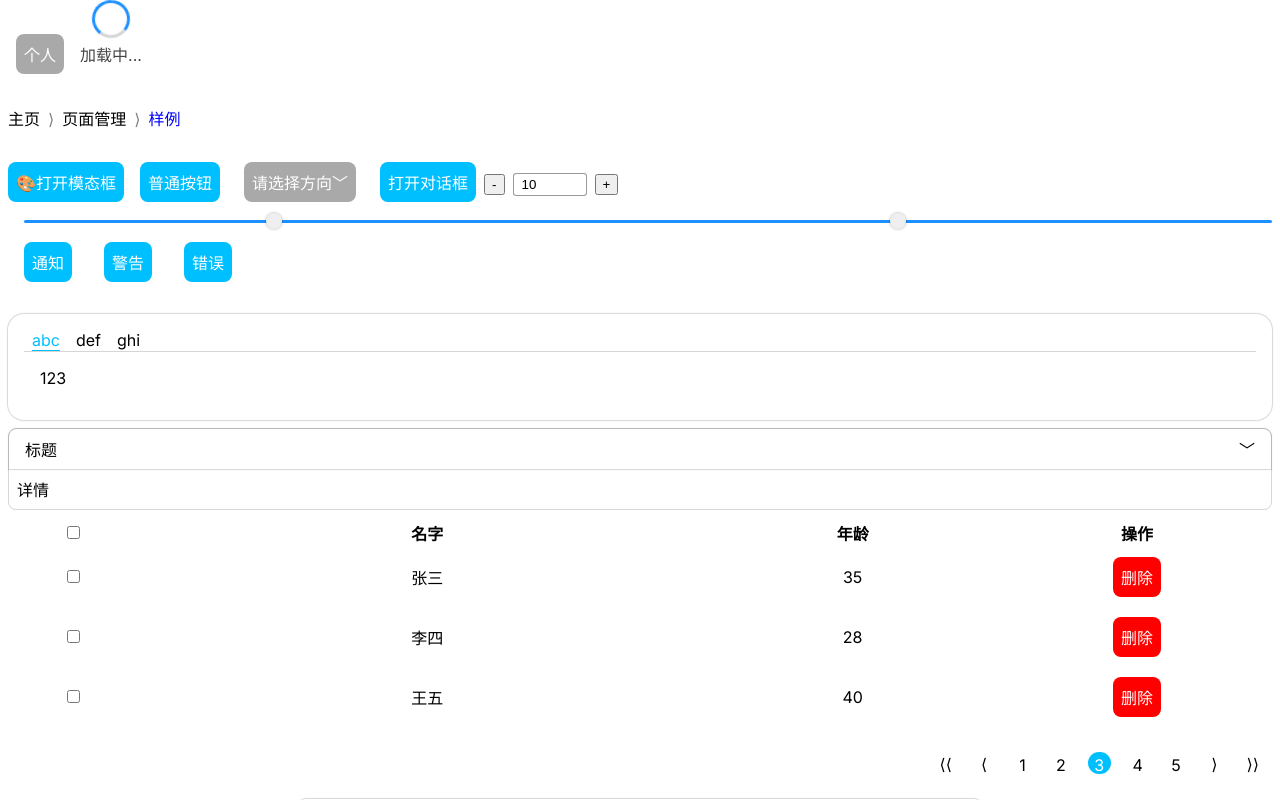
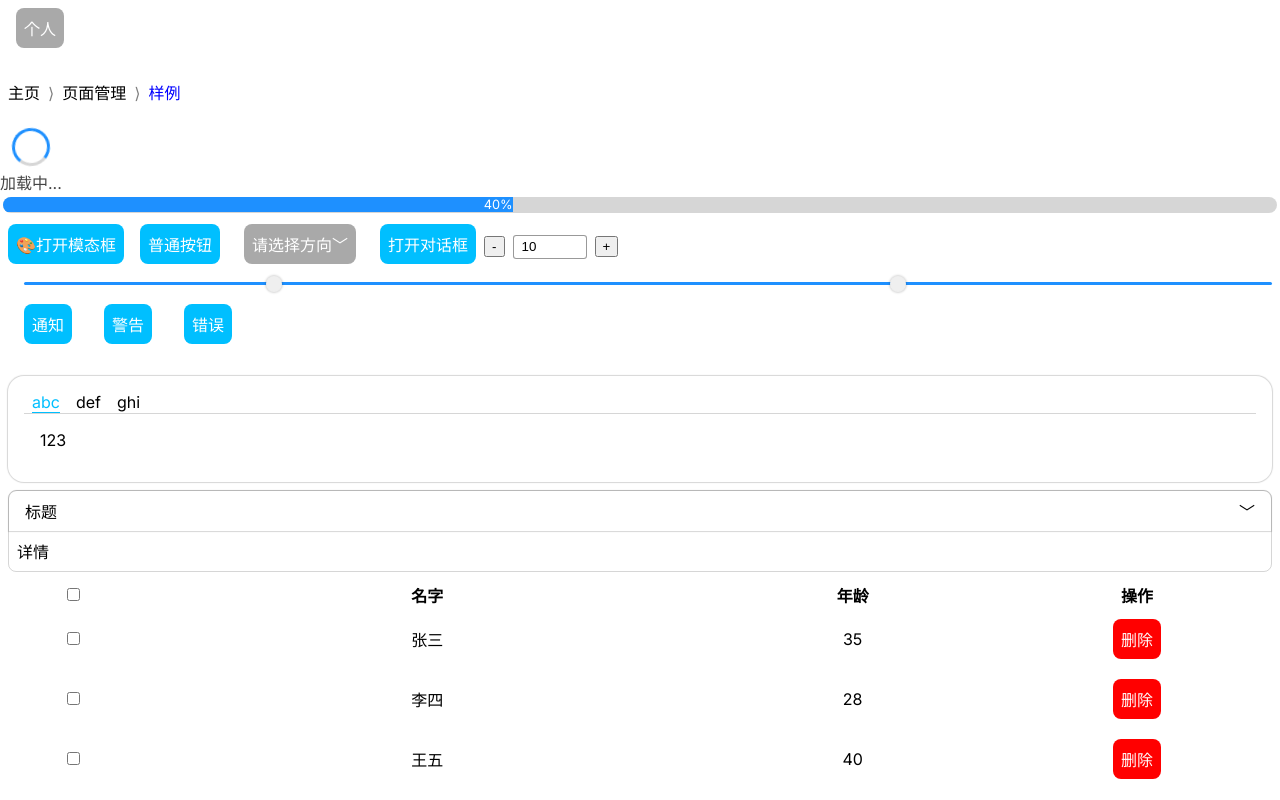
Before and after one commit to zaoying/uikit, a Next.js app: page / in a window 1280 px wide. Built offline with nearby package versions, Linux system fonts and the light colour scheme.

Commit message:
新增Progress组件

```diff
--- a/app/components/progress.tsx
+++ b/app/components/progress.tsx
@@ -0,0 +1,13 @@
+import { FC } from "react";
+
+export interface ProgressProps {
+    percentage: number
+}
+
+export const Progress: FC<ProgressProps> = (props) => {
+    const width = props.percentage < 0 ? 0 : (props.percentage > 100 ? 100 : props.percentage)
+    const style = {width: width + "%"}
+    return <div className="progress">
+        <span className="percentage" style={style}>{props.percentage}%</span>
+    </div>
+}
--- a/app/globals.css
+++ b/app/globals.css
@@ -719,6 +719,27 @@ textarea:focus {
     color: #000000bb;
 }
 
+.progress {
+    display: block;
+    position: relative;
+    padding: .5rem .2rem;
+    margin: .2rem;
+    background-color: #33333333;
+    border-radius: 5rem;
+    overflow: hidden;
+}
+
+.progress > .percentage {
+    display: inline-block;
+    position: absolute;
+    top: 0;
+    left: 0;
+    color: white;
+    font-size: .8rem;
+    text-align: right;
+    background-color: dodgerblue;
+}
+
 .table > table {
     text-align: center;
     width: 100%;
--- a/app/page.tsx
+++ b/app/page.tsx
@@ -25,6 +25,7 @@ import { Body, Modal, ModalDict } from "./components/modal";
 import { Notification } from "./components/notification";
 import { Pager } from "./components/pager";
 import { Popover, Toggle } from "./components/popover";
+import { Progress } from "./components/progress";
 import { Stepper, StepperItem } from "./components/stepper";
 import { Table, TableColumn } from "./components/table/table";
 import { Tab, TabItem } from "./components/tabs";
@@ -103,12 +104,13 @@ export default function Home() {
                 <a>设置</a>
                 <a>退出</a>
             </Menu>
-            <Loader>加载中...</Loader>
             <Breadcrumb>
                 <>主页</>
                 <>页面管理</>
                 <Link onClick={() => alert("test")}>样例</Link>
             </Breadcrumb>
+            <Loader>加载中...</Loader>
+            <Progress percentage={40}></Progress>
             <div>
                 <Modal width={360} title="修改用户资料">{
                     ({ctl, ctx}) => {
```
